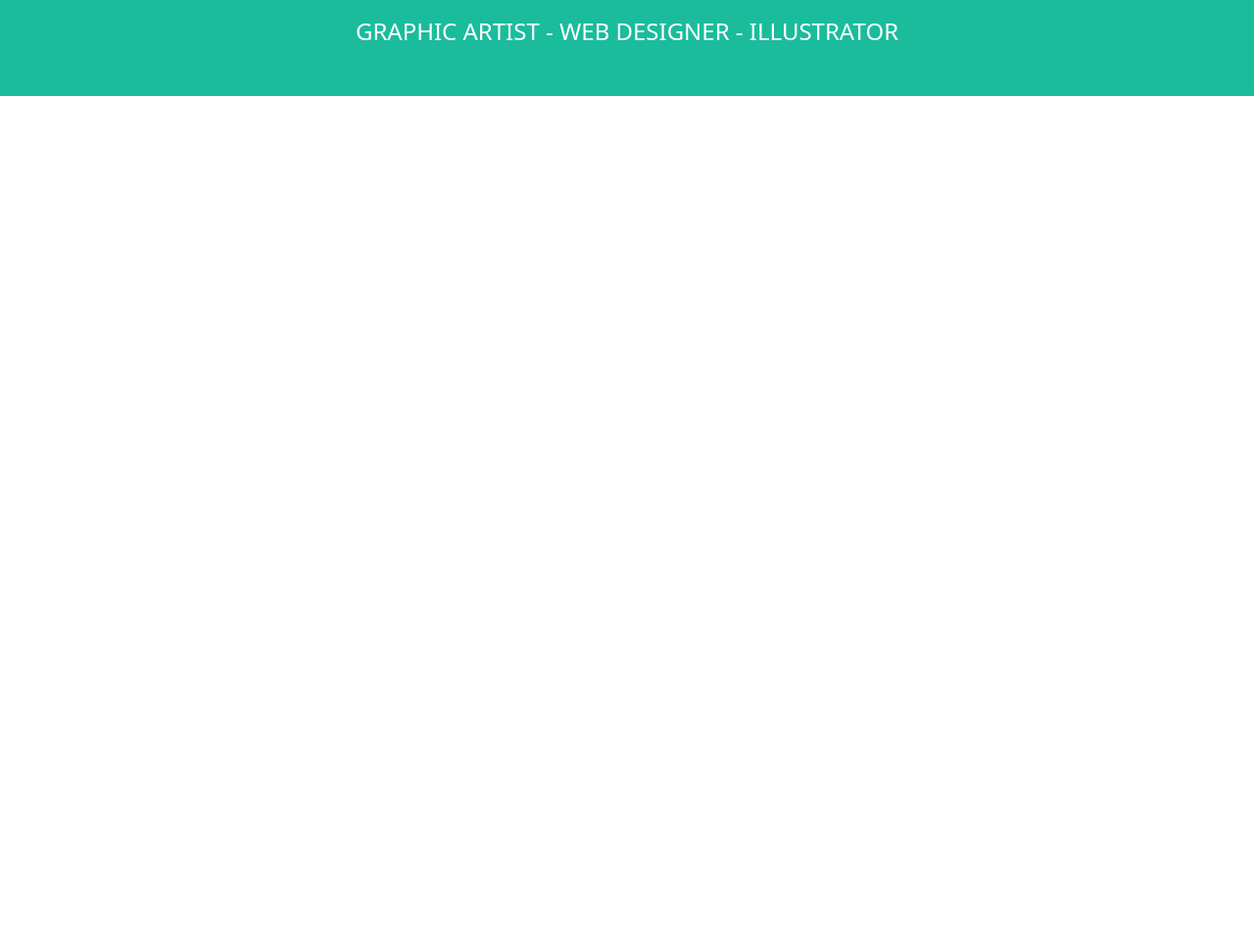
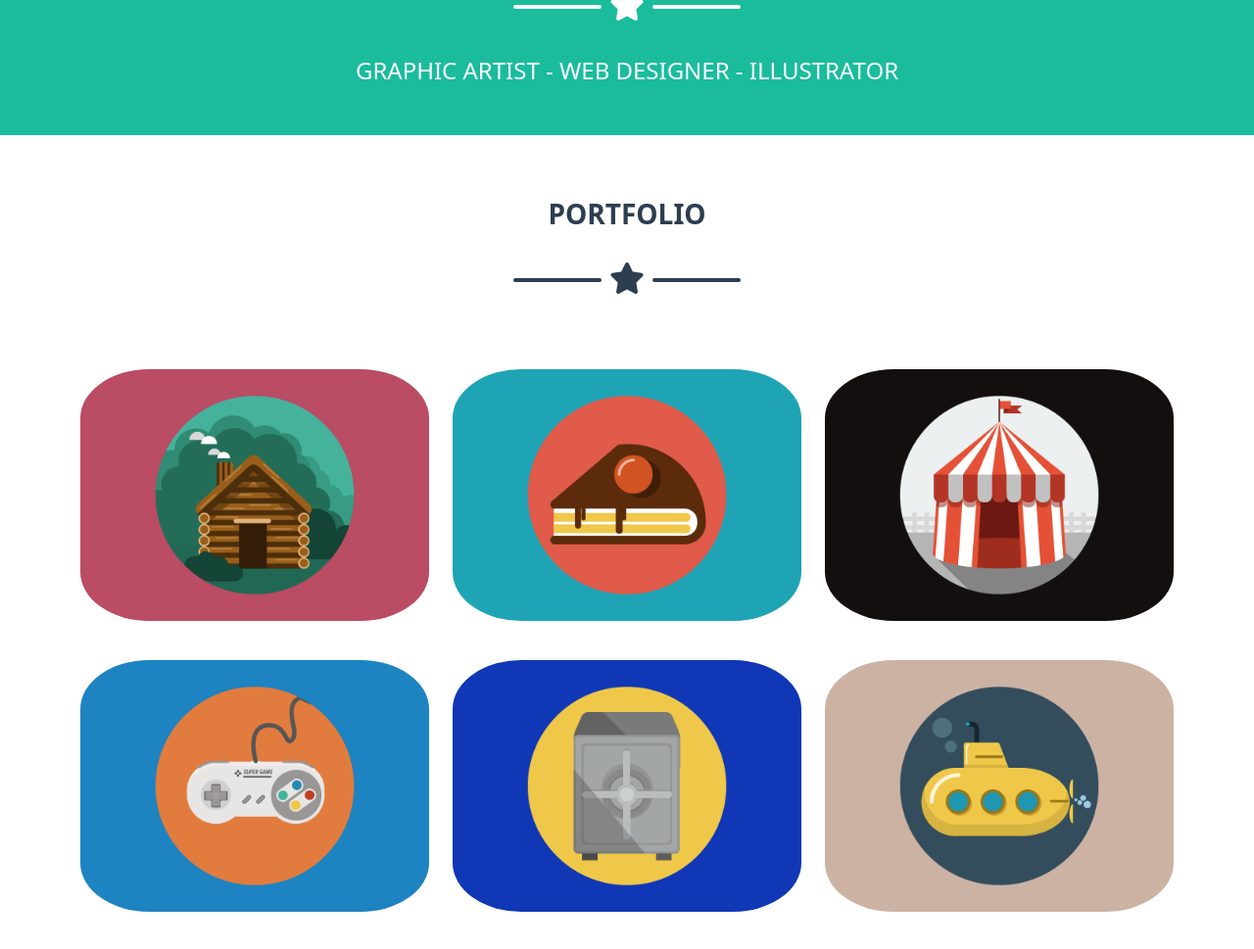
Before and after one commit to AndreaBevilacqua/html-css-bootstrap-freelancer, a plain HTML site: page index.html in a window 1280 px wide. Shown: the part 577-1546 px from the top of the page at 98% size. Before the commit the page ends 800 px from the top, so only its background shows below. Drawn offline with nearby package versions, Linux system fonts and the light colour scheme.

Commit message:
added main

```diff
--- a/css/style.css
+++ b/css/style.css
@@ -1,14 +1,17 @@
 .bg-color-dark {
     background-color: #2C3E50;
+}
+
+.color-dark {
+    color: #2C3E50;
 }
 
 .bg-color-aqua {
     background-color: #1ABC9C;
 }
 
-.white-line {
+.line {
     height: 4px;
-    background-color: white;
     width: 90px;
     border-radius: 10px;
 }
@@ -16,3 +19,9 @@
 #avatar {
     max-width: 300px;
 }
+
+img {
+    width: 100%;
+    padding: 20px 0;
+    border-radius: 70px;
+}
--- a/index.html
+++ b/index.html
@@ -45,9 +45,9 @@
                   <img src="img/avatar.svg" alt="avatar" id="avatar">
                   <h1 class="main-title text-uppercase py-3 fw-bold">start bootstrap</h1>
                   <div class="star-divider d-flex justify-content-center">
-                    <div class="white-line"></div>
+                    <div class="line bg-light"></div>
                     <i class="fa-solid fa-star fa-2xl pb-5 px-2"></i>
-                    <div class="white-line"></div>
+                    <div class="line bg-light"></div>
                   </div>
                   <div class="cv text-uppercase fs-4">graphic artist - web designer - illustrator</div>
                 </div>
@@ -60,19 +60,37 @@
         <!-- Portfolio -->
 
       <section id="portfolio">
-        <div class="container">
-            <div class="row">
-                <div class="col-12">
+        <div class="container py-5">
+            <div class="row text-center">
+                <div class="col-12 color-dark">
+                  <h3 class="text-uppercase fw-bold py-3">portfolio</h3>
+                  <div class="star-divider d-flex justify-content-center py-4">
+                    <div class="line bg-color-dark"></div>
+                    <i class="fa-solid fa-star fa-2xl pb-5 px-2"></i>
+                    <div class="line bg-color-dark"></div>
+                  </div>
+                </div>
+              </div>
 
+            <div class="row row-cols-1 row-cols-md-2 row-cols-lg-3">
+                <div class="col">
+                  <img src="img/cabin.png" alt="cabin">
                 </div>
-            </div>
-            <div class="row row-cols-1 row-cols-md-2 row-cols-lg-3">
-                <div class="col"></div>
-                <div class="col"></div>
-                <div class="col"></div>
-                <div class="col"></div>
-                <div class="col"></div>
-                <div class="col"></div>
+                <div class="col">
+                  <img src="img/cake.png" alt="cake">
+                </div>
+                <div class="col">
+                  <img src="img/circus.png" alt="circus">
+                </div>
+                <div class="col">
+                  <img src="img/game.png" alt="game">
+                </div>
+                <div class="col">
+                  <img src="img/safe.png" alt="safe">
+                </div>
+                <div class="col">
+                  <img src="img/submarine.png" alt="submarine">
+                </div>
             </div>
         </div>
       </section>
```
